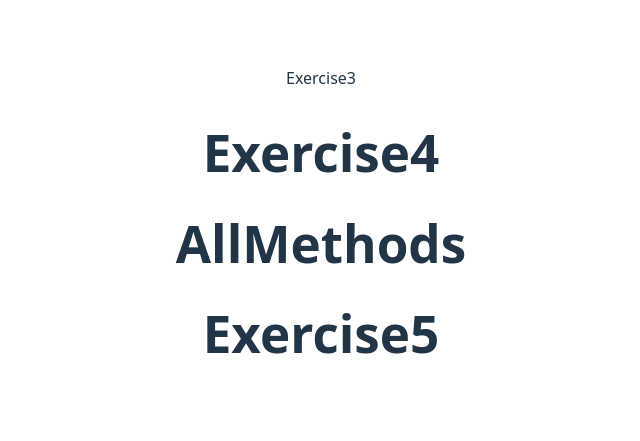
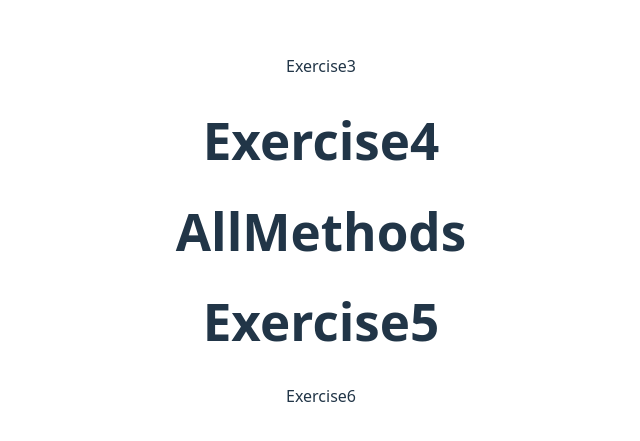
Before and after one commit to kuldeeepkumar/Training, a React (Vite) app: page / in a window 1280 px wide. Shown: the part 169-610 px from the top of the page, without its empty margins (319-959 px from the left). Built offline with nearby package versions, Linux system fonts and the light colour scheme.

Commit message:
Exercise4,Exercise5 is done

```diff
--- a/src/App.jsx
+++ b/src/App.jsx
@@ -7,6 +7,7 @@ import Exercise4 from "./exercises/exercise4/Exercise4";
 import Exercise2 from './exercises/exercise2/Exercise2';
 import AllMethods from "./exercises/exercise4/AllMethods";
 import Exercise5 from "./exercises/exercise5/Exercise5";
+import Exercise6 from "./exercises/exercise6/Exercise6";
 
 
 function App() {
@@ -18,6 +19,7 @@ function App() {
      <Exercise4 />
      <AllMethods/>
      <Exercise5/>
+     <Exercise6/>
 
 
     </>
--- /dev/null
+++ b/src/exercises/exercise6/Exercise6.jsx
@@ -0,0 +1,10 @@
+import React from 'react'
+
+const Exercise6 = () => {
+
+  return (
+    <div>Exercise6</div>
+  )
+}
+
+export default Exercise6
```
